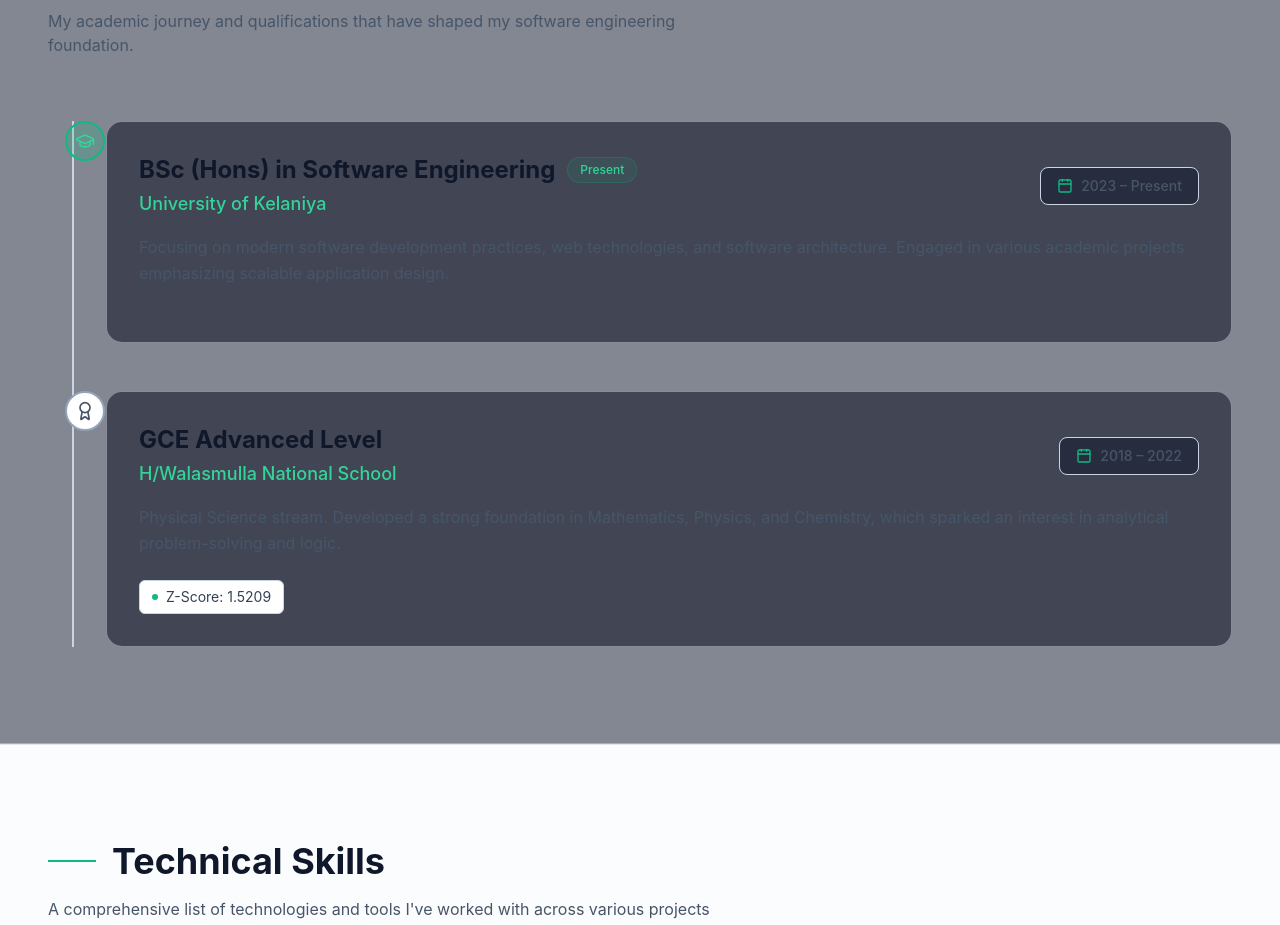
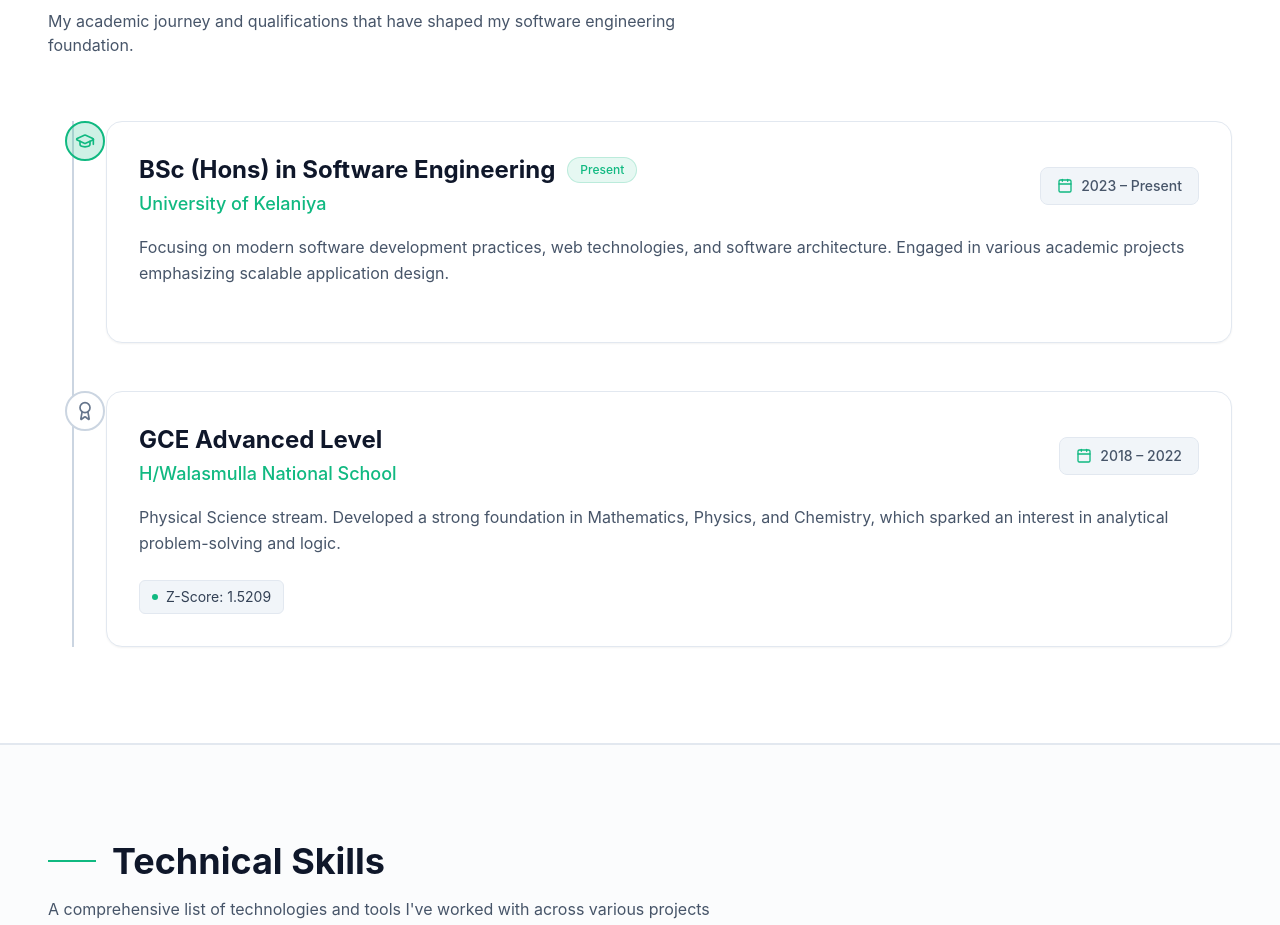
Before and after one commit to HANSI37-A/Portfolio, a React (Create React App) app in the folder portfolio/: page / in a window 1280 px wide. Shown: the part 1800-2725 px from the top of the page. Built offline with nearby package versions, Linux system fonts and the light colour scheme.

Commit message:
remove unused comments and improve styling in EducationSection and index files

```diff
--- a/portfolio/src/index.js
+++ b/portfolio/src/index.js
@@ -14,7 +14,4 @@
   </React.StrictMode>
 );
 
-// If you want to start measuring performance in your app, pass a function
-// to log results (for example: reportWebVitals(console.log))
-// or send to an analytics endpoint. Learn more: https://bit.ly/CRA-vitals
 reportWebVitals();
--- a/portfolio/src/pages/Education.jsx
+++ b/portfolio/src/pages/Education.jsx
@@ -19,12 +19,15 @@
     highlights: ['Z-Score: 1.5209'],
     icon: Award,
     current: false,
-  }
+  },
 ];
 
 export function EducationSection() {
   return (
-    <section id="education" className="py-24 bg-slate-900/50 border-y border-slate-800/50 relative">
+    <section
+      id="education"
+      className="py-24 bg-white dark:bg-slate-900/50 border-y border-slate-200 dark:border-slate-800/50 relative"
+    >
       <div className="max-w-7xl mx-auto px-6 md:px-12">
         <motion.div
           initial={{ opacity: 0, y: 20 }}
@@ -33,16 +36,18 @@
           transition={{ duration: 0.5 }}
           className="mb-16"
         >
-          <h2 className="text-3xl md:text-4xl font-bold text-white mb-4 flex items-center gap-4">
+          <h2 className="text-3xl md:text-4xl font-bold text-slate-900 dark:text-white mb-4 flex items-center gap-4">
             <span className="w-12 h-[2px] bg-emerald-500"></span>
             Education
           </h2>
-          <p className="text-slate-400 max-w-2xl">
-            My academic journey and qualifications that have shaped my software engineering foundation.
+
+          <p className="text-slate-600 dark:text-slate-400 max-w-2xl">
+            My academic journey and qualifications that have shaped my software
+            engineering foundation.
           </p>
         </motion.div>
 
-        <div className="relative border-l-2 border-slate-800 pl-8 ml-4 md:ml-6 space-y-12">
+        <div className="relative border-l-2 border-slate-300 dark:border-slate-800 pl-8 ml-4 md:ml-6 space-y-12">
           {educationData.map((item, index) => {
             const Icon = item.icon;
             return (
@@ -55,34 +60,49 @@
                 className="relative group"
               >
 
-                <div className={`absolute -left-[41px] p-2 rounded-full border-2 ${item.current ? 'bg-emerald-500/20 border-emerald-500 text-emerald-400' : 'bg-slate-900 border-slate-700 text-slate-400'} group-hover:scale-110 transition-transform duration-300`}>
+                <div
+                  className={`absolute -left-[41px] p-2 rounded-full border-2 ${
+                    item.current
+                      ? 'bg-emerald-500/20 border-emerald-500 text-emerald-500'
+                      : 'bg-white dark:bg-slate-900 border-slate-300 dark:border-slate-700 text-slate-500 dark:text-slate-400'
+                  } group-hover:scale-110 transition-transform duration-300`}
+                >
                   <Icon size={20} />
                 </div>
 
-                <div className="bg-slate-950/50 border border-slate-800/50 rounded-2xl p-6 md:p-8 hover:border-emerald-500/30 transition-colors backdrop-blur-sm relative overflow-hidden">
 
+                <div className="bg-white dark:bg-slate-950/50 border border-slate-200 dark:border-slate-800/50 rounded-2xl p-6 md:p-8 hover:border-emerald-500/30 transition-colors backdrop-blur-sm relative overflow-hidden shadow-sm">
                   <div className="absolute inset-0 bg-gradient-to-br from-emerald-500/5 to-transparent opacity-0 group-hover:opacity-100 transition-opacity duration-500" />
 
                   <div className="relative z-10">
                     <div className="flex flex-col md:flex-row md:items-center justify-between gap-4 mb-4">
                       <div>
-                        <h3 className="text-xl md:text-2xl font-bold text-white flex items-center gap-3">
+                        <h3 className="text-xl md:text-2xl font-bold text-slate-900 dark:text-white flex items-center gap-3">
                           {item.degree}
                           {item.current && (
-                            <span className="px-3 py-1 text-xs font-medium bg-emerald-500/10 text-emerald-400 rounded-full border border-emerald-500/20">
+                            <span className="px-3 py-1 text-xs font-medium bg-emerald-500/10 text-emerald-500 rounded-full border border-emerald-500/20">
                               Present
                             </span>
                           )}
                         </h3>
-                        <p className="text-emerald-400 font-medium text-lg mt-1">{item.institution}</p>
+
+                        <p className="text-emerald-500 font-medium text-lg mt-1">
+                          {item.institution}
+                        </p>
                       </div>
-                      <div className="flex items-center gap-2 text-slate-400 bg-slate-900/50 px-4 py-2 rounded-lg border border-slate-800 w-fit">
-                        <Calendar size={16} className="text-emerald-500" />
-                        <span className="text-sm font-medium">{item.duration}</span>
+
+                      <div className="flex items-center gap-2 text-slate-600 dark:text-slate-400 bg-slate-100 dark:bg-slate-900/50 px-4 py-2 rounded-lg border border-slate-200 dark:border-slate-800 w-fit">
+                        <Calendar
+                          size={16}
+                          className="text-emerald-500"
+                        />
+                        <span className="text-sm font-medium">
+                          {item.duration}
+                        </span>
                       </div>
                     </div>
 
-                    <p className="text-slate-400 leading-relaxed mb-6">
+                    <p className="text-slate-600 dark:text-slate-400 leading-relaxed mb-6">
                       {item.description}
                     </p>
 
@@ -91,7 +111,7 @@
                         {item.highlights.map((highlight, idx) => (
                           <span
                             key={idx}
-                            className="flex items-center gap-2 text-sm text-slate-300 bg-slate-900 px-3 py-1.5 rounded-md border border-slate-800"
+                            className="flex items-center gap-2 text-sm text-slate-700 dark:text-slate-300 bg-slate-100 dark:bg-slate-900 px-3 py-1.5 rounded-md border border-slate-200 dark:border-slate-800"
                           >
                             <span className="w-1.5 h-1.5 rounded-full bg-emerald-500"></span>
                             {highlight}
```
Also changed, not shown: portfolio/src/setupTests.js (+1 -4 lines).
